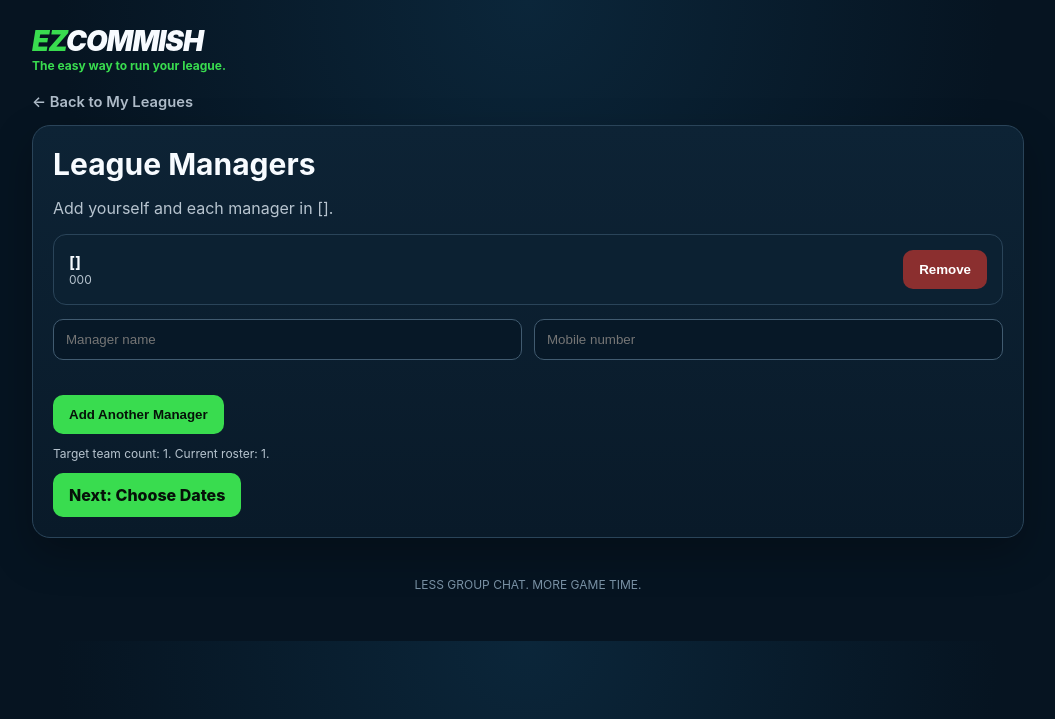
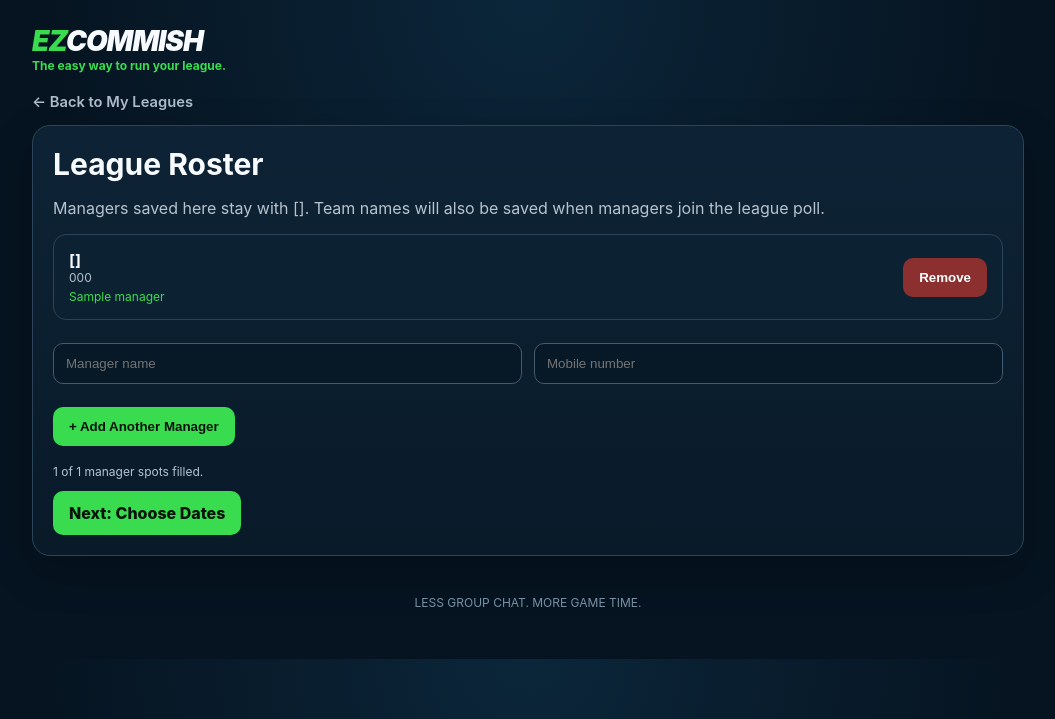
Before and after one commit to alwaysnumber22/ezcommish, a Flask app: template templates/managers.html in a window 1280 px wide. Shown: the top 719 px of the page, without its empty margins (112-1167 px from the left). Run offline with Flask 3, Linux system fonts and the light colour scheme; the template is opened without the code that fills it: most values are stand-ins (such as "Sample title", 1, 10 or a date in 2020); data that the repository does not hold is empty; some libraries are stand-ins or nearby versions.

Commit message:
Add files via upload
League Roster Active

```diff
--- a/templates/managers.html
+++ b/templates/managers.html
@@ -1,62 +1,85 @@
 {% extends 'base.html' %}
 {% block body %}
 <div class="page-nav"><a class="back-link" href="{{ url_for('home') }}">← Back to My Leagues</a></div>
+
 <div class="card">
-  <h1>League Managers</h1>
-  <p class="muted">Add yourself and each manager in {{league.name}}.</p>
+  <h1>League Roster</h1>
+  <p class="muted">
+    Managers saved here stay with {{ league.name }}. Team names will also be saved when managers join the league poll.
+  </p>
 
   {% for m in managers %}
   <div class="league">
     <div>
-      <b>{{m.name}}{% if m.is_commissioner %} (You){% endif %}</b>
-      <div class="small muted">{{m.phone}}</div>
+      <b>{{ m.name }}{% if m.is_commissioner %} (You){% endif %}</b>
+      <div class="small muted">{{ m.phone }}</div>
+      <div class="small" style="margin-top:4px">
+        {% if m.team_name %}
+          <span class="preferred">{{ m.team_name }}</span>
+        {% else %}
+          <span class="muted">Team name not entered yet</span>
+        {% endif %}
+      </div>
     </div>
+
     {% if not m.is_commissioner %}
-    <form method="post" action="{{url_for('delete_manager',league_id=league.id,manager_id=m.id)}}">
-<input type="hidden" name="_csrf_token" value="{{ csrf_token() }}">
-      <button class="btn danger">Remove</button>
+    <form method="post" action="{{ url_for('delete_manager', league_id=league.id, manager_id=m.id) }}">
+      <input type="hidden" name="_csrf_token" value="{{ csrf_token() }}">
+      <button class="btn danger" type="submit">Remove</button>
     </form>
     {% endif %}
   </div>
   {% endfor %}
 
-  <form method="post" id="managerForm">
-<input type="hidden" name="_csrf_token" value="{{ csrf_token() }}">
+  <form method="post" id="managerForm" style="margin-top:18px">
+    <input type="hidden" name="_csrf_token" value="{{ csrf_token() }}">
+
     <div class="grid">
-      <input class="input" id="managerName" name="name" placeholder="Manager name" autocomplete="name">
-      <input class="input" id="managerPhone" name="phone" placeholder="Mobile number" autocomplete="tel" inputmode="tel">
+      <input
+        class="input"
+        id="managerName"
+        name="name"
+        placeholder="Manager name"
+        autocomplete="name"
+      >
+      <input
+        class="input"
+        id="managerPhone"
+        name="phone"
+        placeholder="Mobile number"
+        autocomplete="tel"
+        inputmode="tel"
+      >
     </div>
 
     <div style="display:flex;gap:10px;flex-wrap:wrap;margin-top:10px">
-</div>
+      <button
+        class="btn secondary"
+        type="button"
+        id="contactPickerBtn"
+        style="display:none"
+      >
+        Add from Contacts
+      </button>
+
+      <button class="btn primary" type="submit">
+        + Add Another Manager
+      </button>
+    </div>
 
     <p id="contactHelp" class="small muted" style="display:none;margin-top:8px">
       Choose a contact from your phone. EZCommish only receives the contact you select.
     </p>
     <p id="contactError" class="small" style="display:none;margin-top:8px"></p>
+  </form>
 
-<div class="manager-actions" style="display:flex;gap:10px;flex-wrap:wrap;margin-top:12px;">
-  <button
-    type="button"
-    id="contactPickerBtn"
-    class="btn secondary"
-    style="display:none;"
-  >
-    Add from Contacts
-  </button>
+  <p class="small muted" style="margin-top:18px">
+    {{ managers|length }} of {{ league.team_count }} manager spots filled.
+  </p>
 
-  <button
-    type="submit"
-    class="btn primary"
-  >
-    Add Another Manager
-  </button>
-</div>
-
-</form>
-
-  <p class="small muted">Target team count: {{league.team_count}}. Current roster: {{managers|length}}.</p>
-  <a class="btn primary" href="{{url_for('choose_dates',league_id=league.id)}}">Next: Choose Dates</a>
+  <a class="btn primary" href="{{ url_for('choose_dates', league_id=league.id) }}">
+    Next: Choose Dates
+  </a>
 </div>
 
 <script>
@@ -67,8 +90,6 @@
   const nameInput = document.getElementById('managerName');
   const phoneInput = document.getElementById('managerPhone');
 
-  // The Contact Picker API is currently supported by compatible mobile browsers
-  // such as Chrome on Android. Keep the normal fields as the universal fallback.
   const contactPickerSupported = !!(navigator.contacts && navigator.contacts.select);
 
   if (!contactPickerSupported) return;
@@ -96,7 +117,6 @@
       }
       phoneInput.focus();
     } catch (e) {
-      // AbortError usually means the user closed the picker; don't show that as an error.
       if (!e || e.name !== 'AbortError') {
         err.textContent = 'Contacts could not be opened. You can still enter the manager manually.';
         err.style.display = 'block';
```
